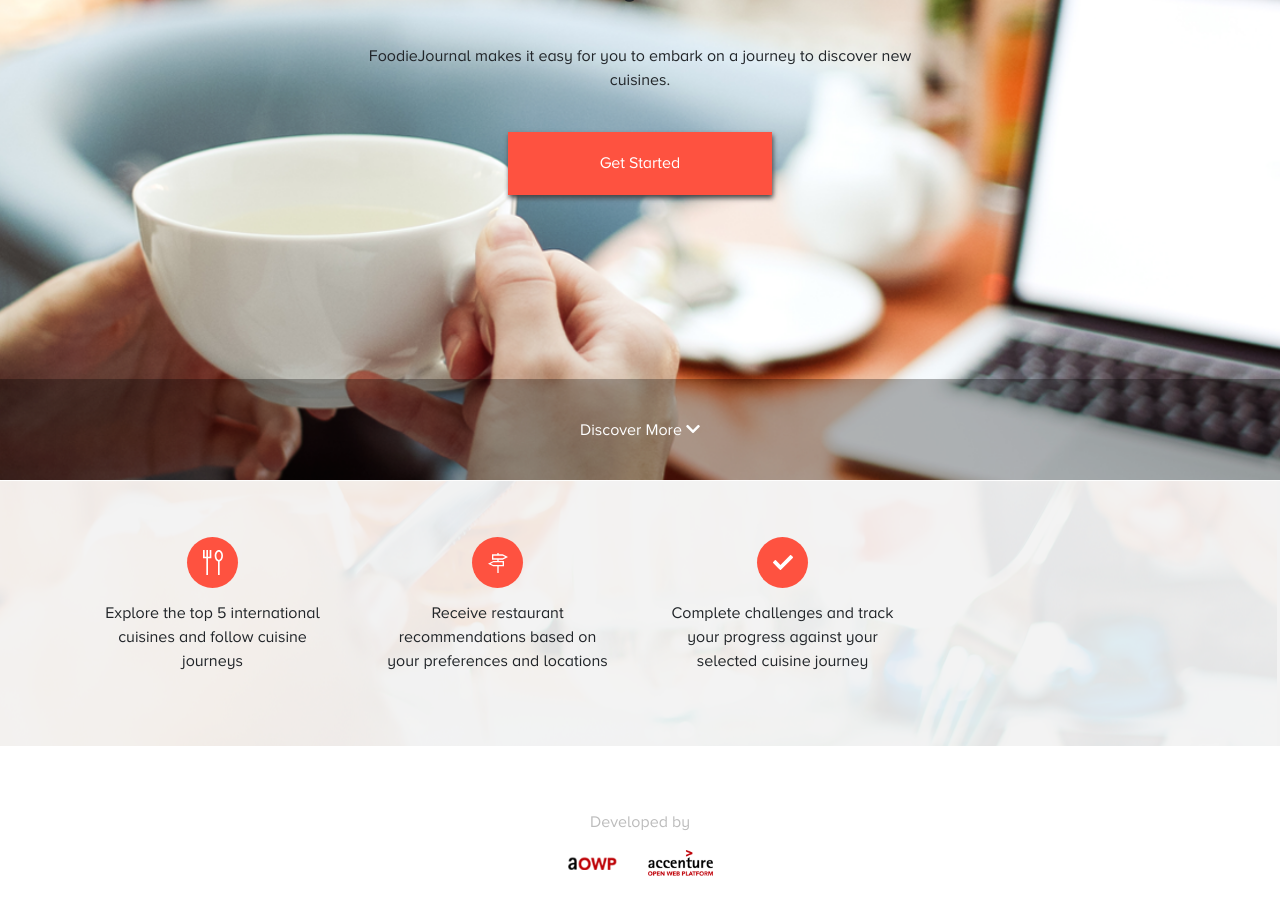
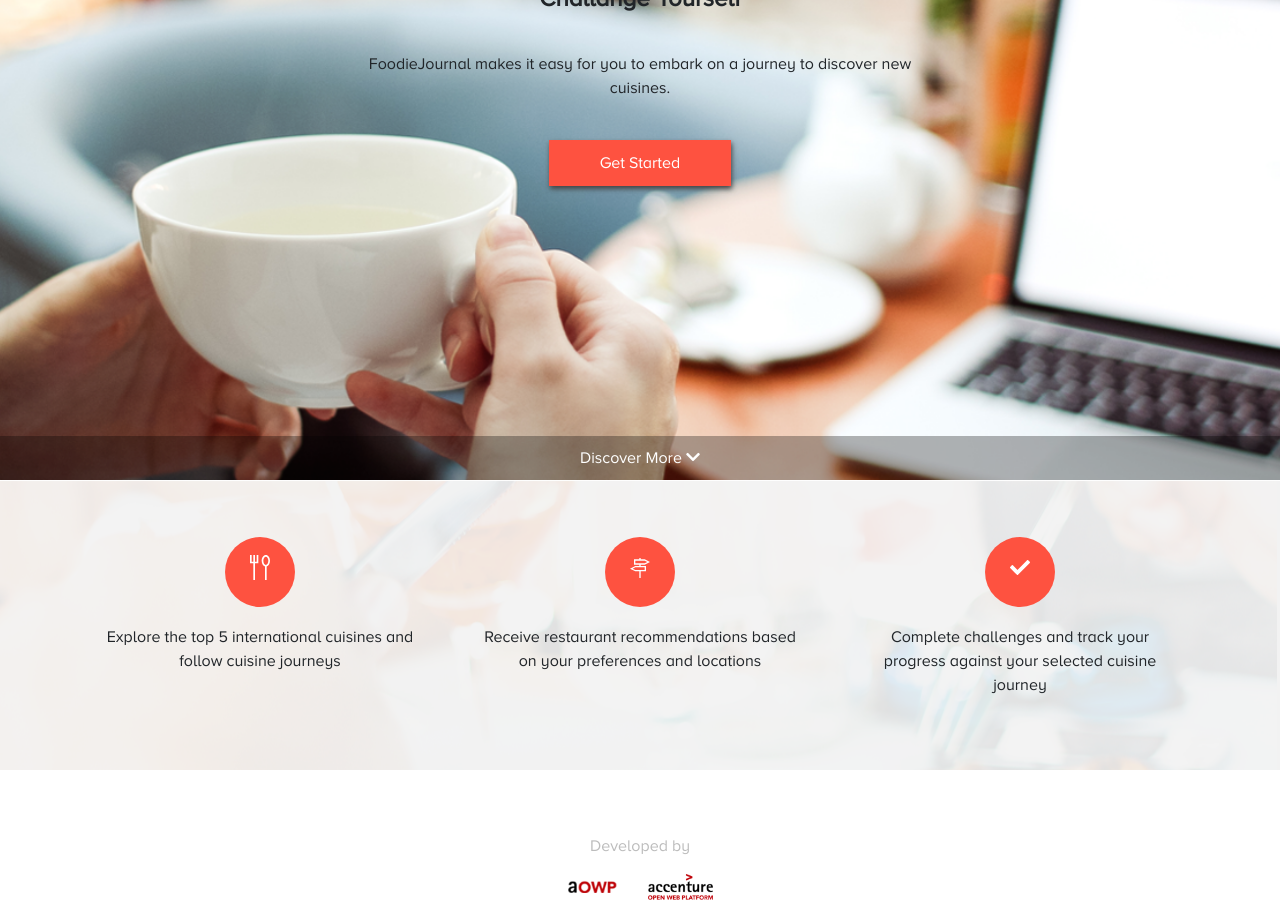
Before and after one commit to hardvolk/foodie-journal, an Angular app: page / in a window 1280 px wide. Shown: the part 320-1230 px from the top of the page. Built offline with nearby package versions, Linux system fonts and the light colour scheme.

Commit message:
Updated home-component style for Tablet & Desktop

```diff
--- a/src/app/home/home.component.css
+++ b/src/app/home/home.component.css
@@ -79,8 +79,14 @@ footer{
 
 /* Tablet & Desktop Styles */
 @media screen and (min-width: 760px){
-        .home-header-description *{
-            margin-bottom: 40px;
-        }
+    .home-header .btn{
+        padding: 10px 50px;
+    }
+    .home-header .down{
+        padding: 10px;
+    }
+    .home-header-description *{
+        margin-bottom: 40px;
+    }
 
 }
--- a/src/app/home/home.component.html
+++ b/src/app/home/home.component.html
@@ -15,7 +15,7 @@
 <section class="home-discover">
   <div class="container">
       <div class="row">
-          <div class="col-xs-12 col-md-3 item-discover text-center">
+          <div class="col-xs-12 col-md-4 item-discover text-center">
             <div class="orange circle-icon-container">
               <div class="icon-container">
                   <img src="/assets/icons/fork_and_spoon.svg" alt="top international cuisines">
@@ -24,7 +24,7 @@
             <p>Explore the top 5 international cuisines and follow cuisine journeys</p>
           </div>
 
-          <div class="col-xs-12 col-md-3 item-discover text-center">
+          <div class="col-xs-12 col-md-4 item-discover text-center">
             <div class="orange circle-icon-container">
               <div class="icon-container">
                   <img src="/assets/icons/directions.svg" alt="top international cuisines">
@@ -33,7 +33,7 @@
             <p>Receive restaurant recommendations based on your preferences and locations</p>
           </div>
 
-          <div class="col-xs-12 col-md-3 item-discover text-center">
+          <div class="col-xs-12 col-md-4 item-discover text-center">
             <div class="orange circle-icon-container">
               <div class="icon-container">
                   <img src="/assets/icons/done.svg" alt="top international cuisines">
```
